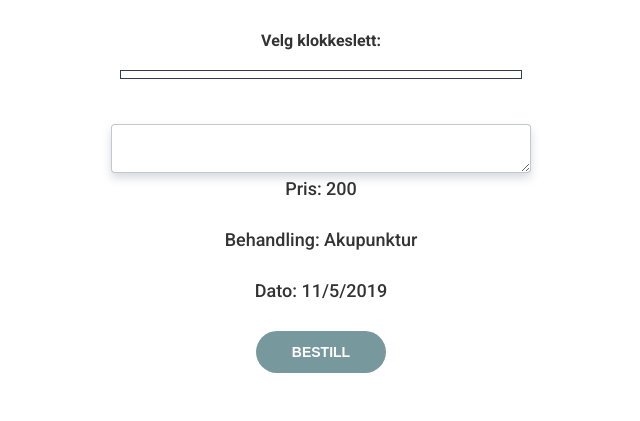
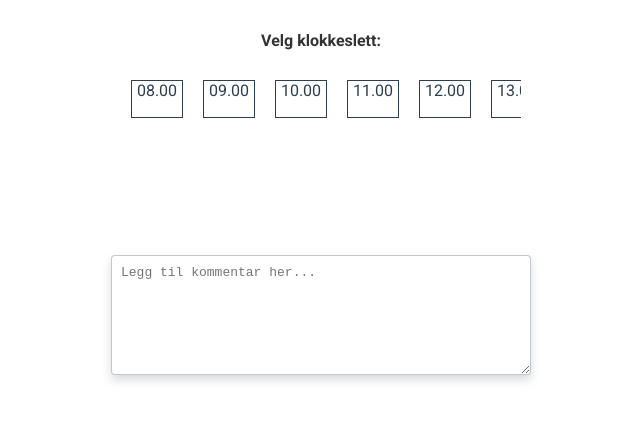
Before and after one commit to hansmaast/Studentklinikken-gruppe42, a Vue app: page /booking in a window 1280 px wide. Shown: the part 387-808 px from the top of the page, without its empty margins (319-959 px from the left). Built offline with nearby package versions, Linux system fonts and the light colour scheme.

Commit message:
Fix timepicker and inputfield

```diff
--- a/src/views/Booking.vue
+++ b/src/views/Booking.vue
@@ -11,8 +11,13 @@
                 is-inline
         />
         <h4>Velg klokkeslett:</h4>
-        <st-hour-picker :hours="hours"/>
-        <textarea></textarea>
+        <div id="hourPicker">
+        <st-hour-picker id ="hourPicker" :hours="hours"/>
+        </div>
+        <div id="textareaBooking">
+        <textarea placeholder="Legg til kommentar her...">
+        </textarea>
+        </div>
         <p>Pris: {{this.price}}</p>
         <p>Behandling: {{this.treatment}}</p>
         <p>Dato: {{this.date.toLocaleDateString()}}</p>
@@ -57,6 +62,11 @@
 
 <style scoped>
 
+    #hourPicker, #textareaBooking {
+        display: -webkit-box;
+        border: none;
+    }
+
     .calendar {
         width: 85vw;
         max-width: 400px;
@@ -76,7 +86,7 @@
     textarea {
         width: 85vw;
         max-width: 400px;
-        height: 400px;
+        height: 100px;
         outline: none;
         margin: 5px 10px;
         font-size: 1em;
--- a/src/views/Home.vue
+++ b/src/views/Home.vue
@@ -57,7 +57,7 @@
             Prinsens gate 9, 0153 Oslo. Henvend deg alltid i Besøksresepsjonen før konsultasjonen. <br><br>
             Klinikken med venterom ligger i 3. etg. i samme bygg. Vi har heis.
         </p>
-        <h4>HVILKEN BEHANDLING PASSER BEST FOR DEG?</h4>
+        <h4>HVILKEN BEHANDLING PASSER <br>BEST FOR DEG?</h4>
         <p class="infoTxt">Usikker på hvilken behandling som passer best for deg?
             Ta kontakt med oss så hjelper vi deg!
         </p>
```
Also changed, not shown: 1 other file (tests, documents, lock files or other folders).
